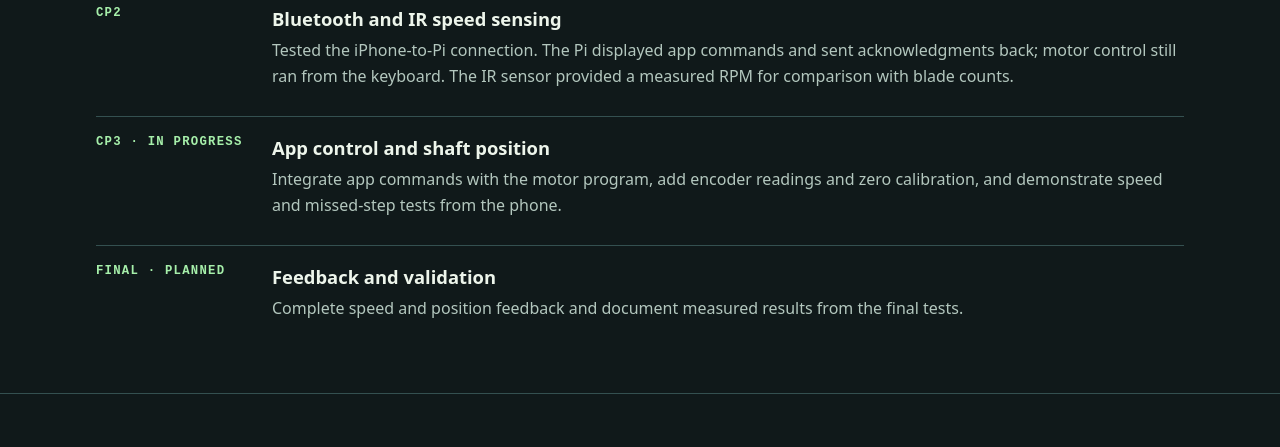
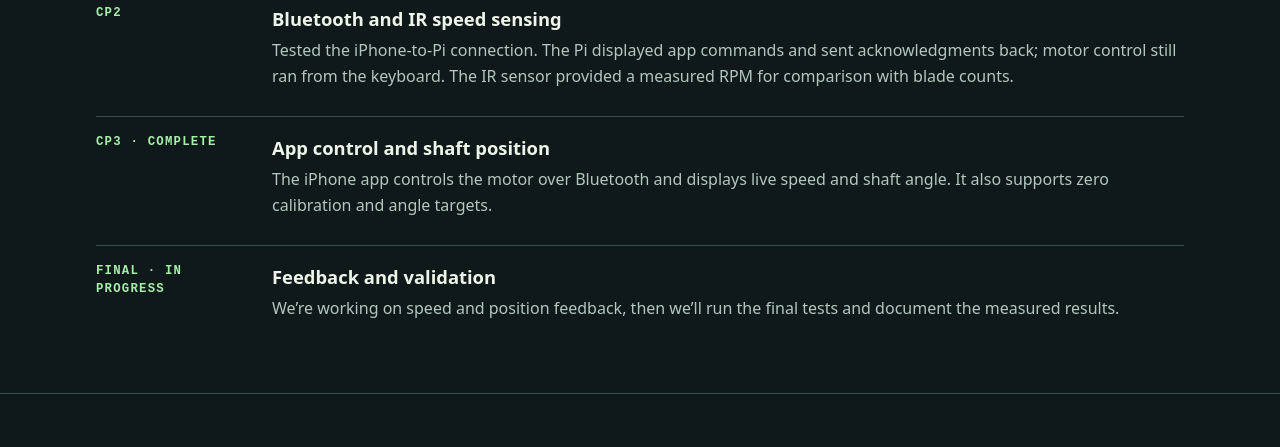
Before and after one commit to smo58976/parmco-site, a plain HTML site: page index.html in a window 1280 px wide. Shown: the part 1300-1747 px from the top of the page. Drawn offline with Linux system fonts and the light colour scheme.

Commit message:
updated site to say finished cp3

```diff
--- a/index.html
+++ b/index.html
@@ -23,8 +23,8 @@ section{padding:3.5rem 0;border-bottom:1px solid var(--line)}.hero{padding:5rem
 <section id="progress"><div class="wrap"><p class="eyebrow">02 / Checkpoints</p><h2>Build progress</h2><div class="rows">
 <article class="row"><span class="tag">CP1</span><div><h3>Keyboard motor control</h3><p>Built the driver circuit and controlled the stepper from the Pi keyboard.</p></div></article>
 <article class="row"><span class="tag">CP2</span><div><h3>Bluetooth and IR speed sensing</h3><p>Tested the iPhone-to-Pi connection. The Pi displayed app commands and sent acknowledgments back; motor control still ran from the keyboard. The IR sensor provided a measured RPM for comparison with blade counts.</p></div></article>
-<article class="row"><span class="tag">CP3 · In progress</span><div><h3>App control and shaft position</h3><p>Integrate app commands with the motor program, add encoder readings and zero calibration, and demonstrate speed and missed-step tests from the phone.</p></div></article>
-<article class="row"><span class="tag">Final · Planned</span><div><h3>Feedback and validation</h3><p>Complete speed and position feedback and document measured results from the final tests.</p></div></article>
+<article class="row"><span class="tag">CP3 · Complete</span><div><h3>App control and shaft position</h3><p>The iPhone app controls the motor over Bluetooth and displays live speed and shaft angle. It also supports zero calibration and angle targets.</p></div></article>
+<article class="row"><span class="tag">Final · In progress</span><div><h3>Feedback and validation</h3><p>We’re working on speed and position feedback, then we’ll run the final tests and document the measured results.</p></div></article>
 </div></div></section>
 <section id="team"><div class="wrap"><p class="eyebrow">03 / Team</p><h2>Group 4</h2><div class="rows"><div class="row"><strong>Sammy Omer</strong><p>Motor circuit, iPhone app, and Pi Bluetooth service.</p></div><div class="row"><strong>Zachary Brammer</strong><p>Pi motor control, IR sensing, and sensor mounting.</p></div></div><a class="button" href="https://github.com/Herring-UGAECSE-4235-F26/Group-4">Class code repository ↗</a></div></section>
 </main>
```
